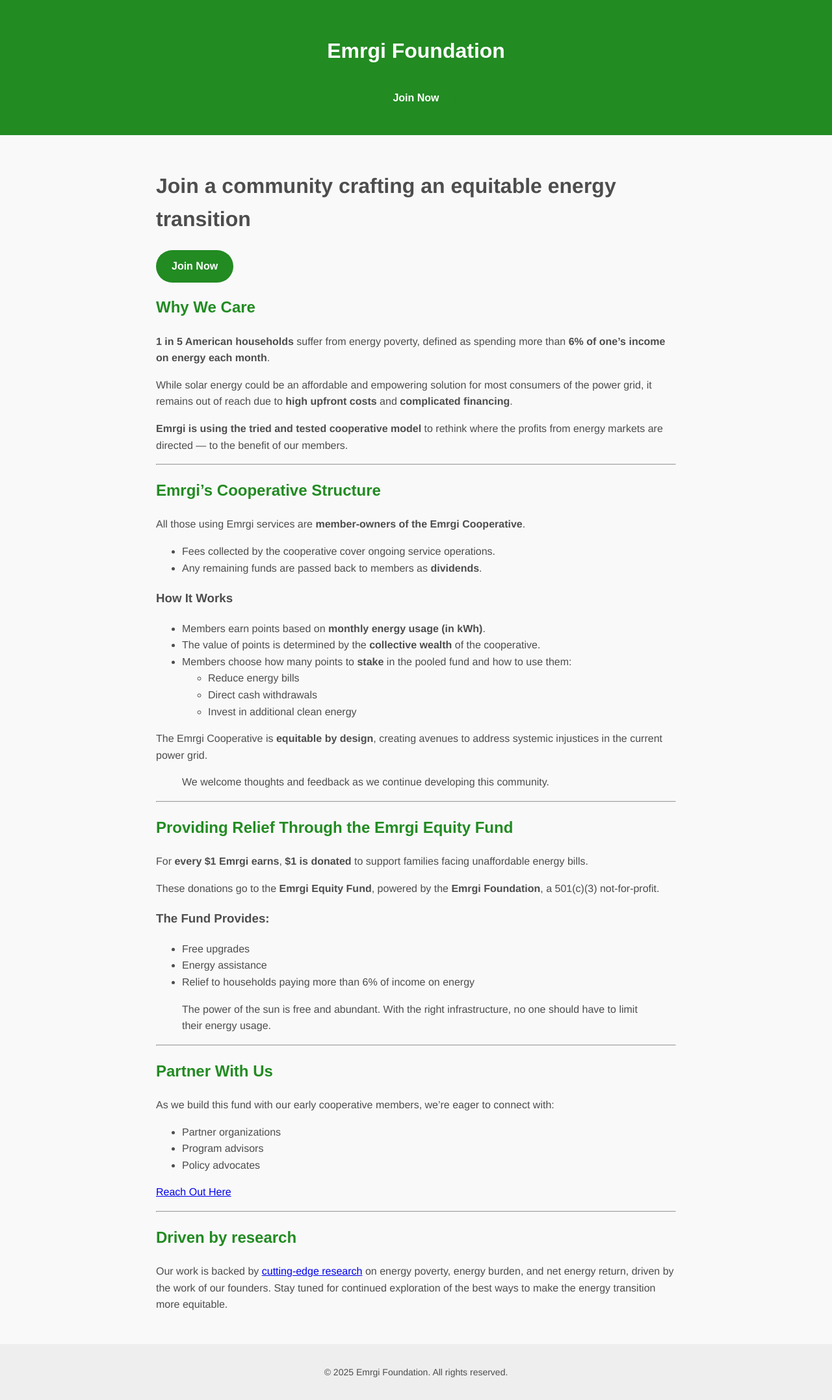
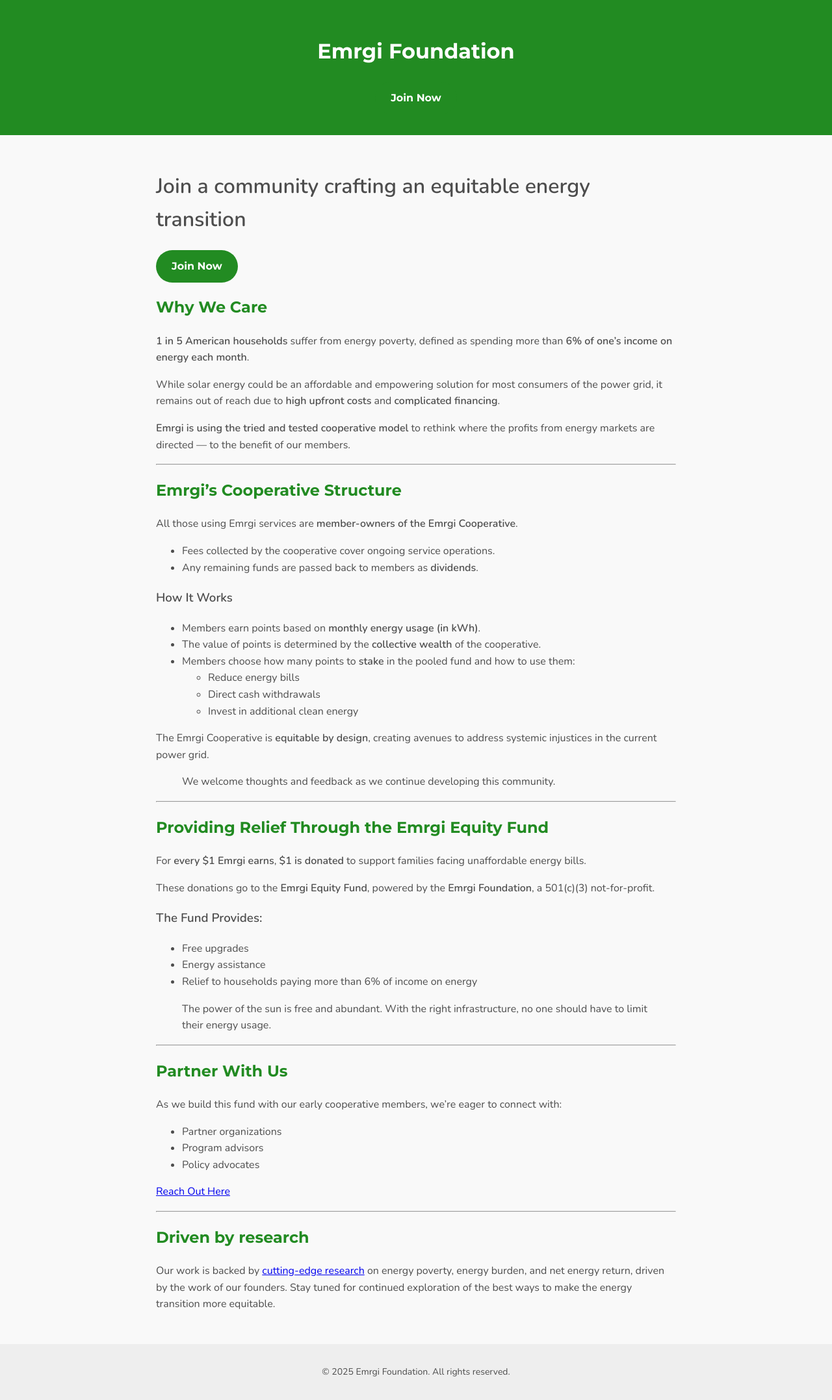
Before and after one commit to emergi-foundation/emergi-foundation.github.io, a Jekyll site: the page built from index.md, in a window 1280 px wide. Shown: the whole page at 65% size. Built offline with Jekyll 4.4.1, drawn with Linux system fonts in a browser that asks for light colours.

Commit message:
Update landing.html
Signed-off-by: Eric Scheier <eric@scheier.org>

```diff
--- a/_layouts/landing.html
+++ b/_layouts/landing.html
@@ -4,7 +4,7 @@
   <meta charset="UTF-8" />
   <meta name="viewport" content="width=device-width, initial-scale=1.0" />
   <title>{{ page.title }} | Emrgi</title>
-  <link href="https://fonts.googleapis.com/css2?family=Inter:wght@400;600;800&display=swap" rel="stylesheet" />
+  <link href="https://fonts.googleapis.com/css2?family=Montserrat:wght@300;700&family=Nunito:wght@400;600&display=swap" rel="stylesheet">
   <link rel="stylesheet" href="/assets/css/style.css" />
 </head>
 <body>
```
